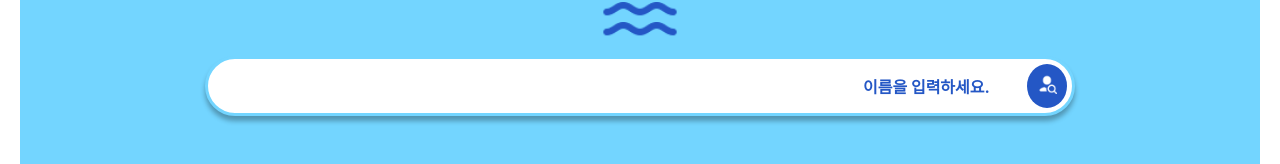
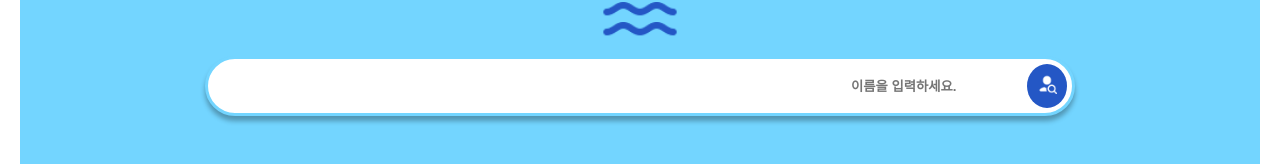
Before and after one commit to RIDE-THE-WAVE/Frontend, a React (Create React App) app in the folder ride-the-wave/: page / in a window 1280 px wide. Shown: the part 321-485 px from the top of the page. Built offline with nearby package versions, Linux system fonts and the light colour scheme.

Commit message:
FEAT: 로그인 페이지 버튼 클릭시 입력값 체크 후 페이지 이동하는 분기 생성 #8

```diff
--- a/ride-the-wave/src/component/login/Login.js
+++ b/ride-the-wave/src/component/login/Login.js
@@ -1,10 +1,22 @@
-import React from 'react';
+import React, { useState } from 'react';
 import styles from './Login.module.css';
 import logo from '../img/logo.png';
 import search_client from '../img/search_client.png';
-import { Link } from 'react-router-dom';
+import { Link, useNavigate } from 'react-router-dom';
 
 function Login() {
+    const [username, setUsername] = useState('');
+    const navigate = useNavigate();
+
+    const isUsernameValid = (username) => username.trim() !== "";
+    const handleLogin = () => {
+        if (isUsernameValid(username)) {
+            console.log(username);
+            navigate('/myrecord');
+        } else {
+            console.log("이름을 입력하세요.");
+        }
+    }
 
     return (
         <div className={styles.Login}>
@@ -18,13 +30,14 @@ function Login() {
                         {/* 이름 입력 박스가 들어갈 예정 */}
                         <div className={styles.put_search_data_section}>
                             <div></div>
-                            <span>이름을 입력하세요.</span>
-                            <Link to="/myrecord">
+                            <input type="text" placeholder="이름을 입력하세요." value={username} onChange={(e) => setUsername(e.target.value)} />
+                            {/* <span>이름을 입력하세요.</span> */}
+                            <div onClick={handleLogin}>
                                 <div className={styles.search_img}>
                                     {/* 버튼 클릭하면 회원 정보 확인 및 권한 부여 후 다음 페이지로 넘어가는 기능 구현 */}
                                     <img src={search_client} alt="search_client"/>
                                 </div>
-                            </Link>
+                            </div>
                         </div>
                     </div>
                 </div>
--- a/ride-the-wave/src/component/login/Login.module.css
+++ b/ride-the-wave/src/component/login/Login.module.css
@@ -61,11 +61,19 @@
     /* background-color: #5553ff; */
 }
 
-.put_search_data_section > span {
+.put_search_data_section > input {
+    text-align: center;
+    border: none;
     margin-right: 2em;
     font-weight: bold;
     color: #2457C5;
 }
+
+/* .put_search_data_section > span {
+    margin-right: 2em;
+    font-weight: bold;
+    color: #2457C5;
+} */
 
 .search_img {
     color: white;
```
